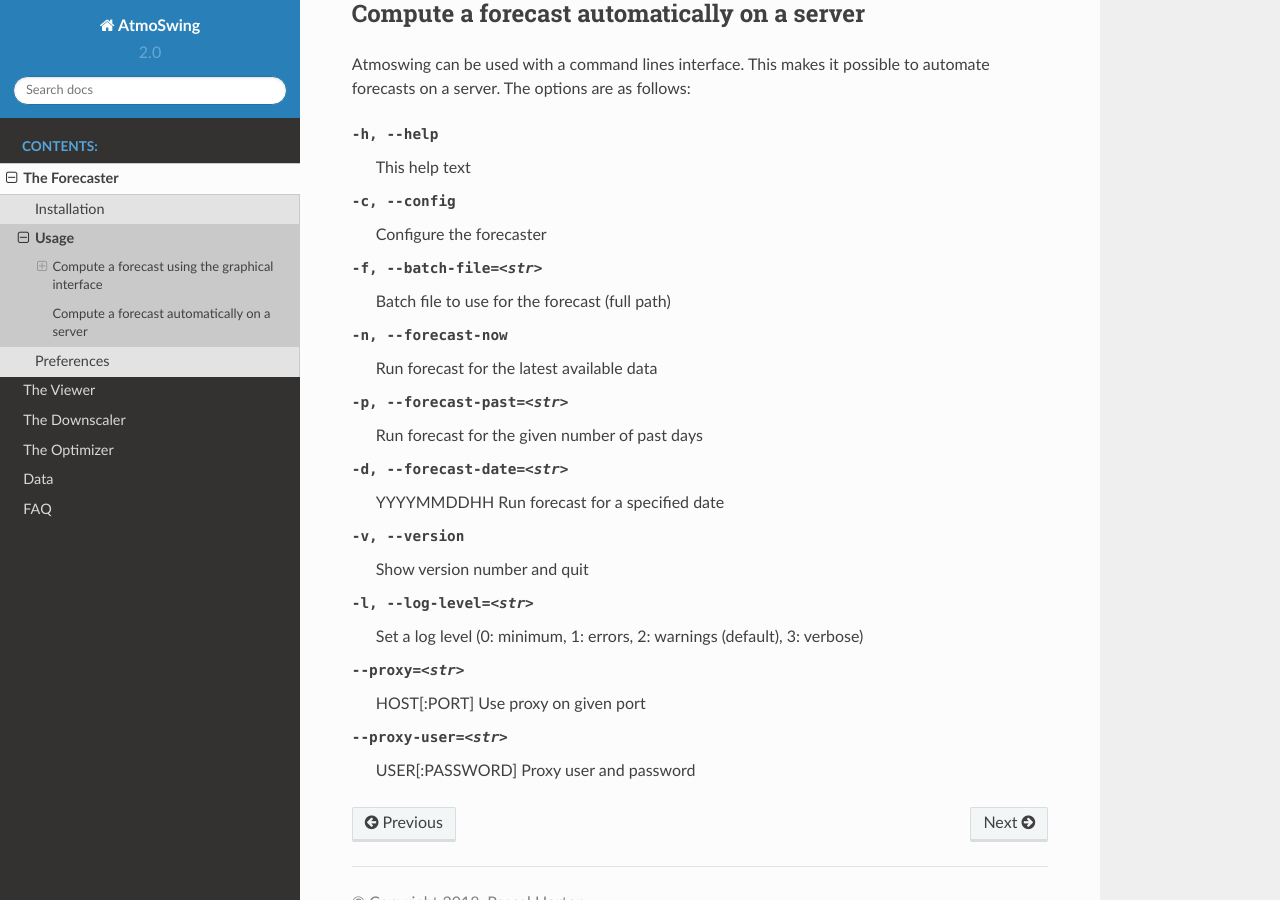
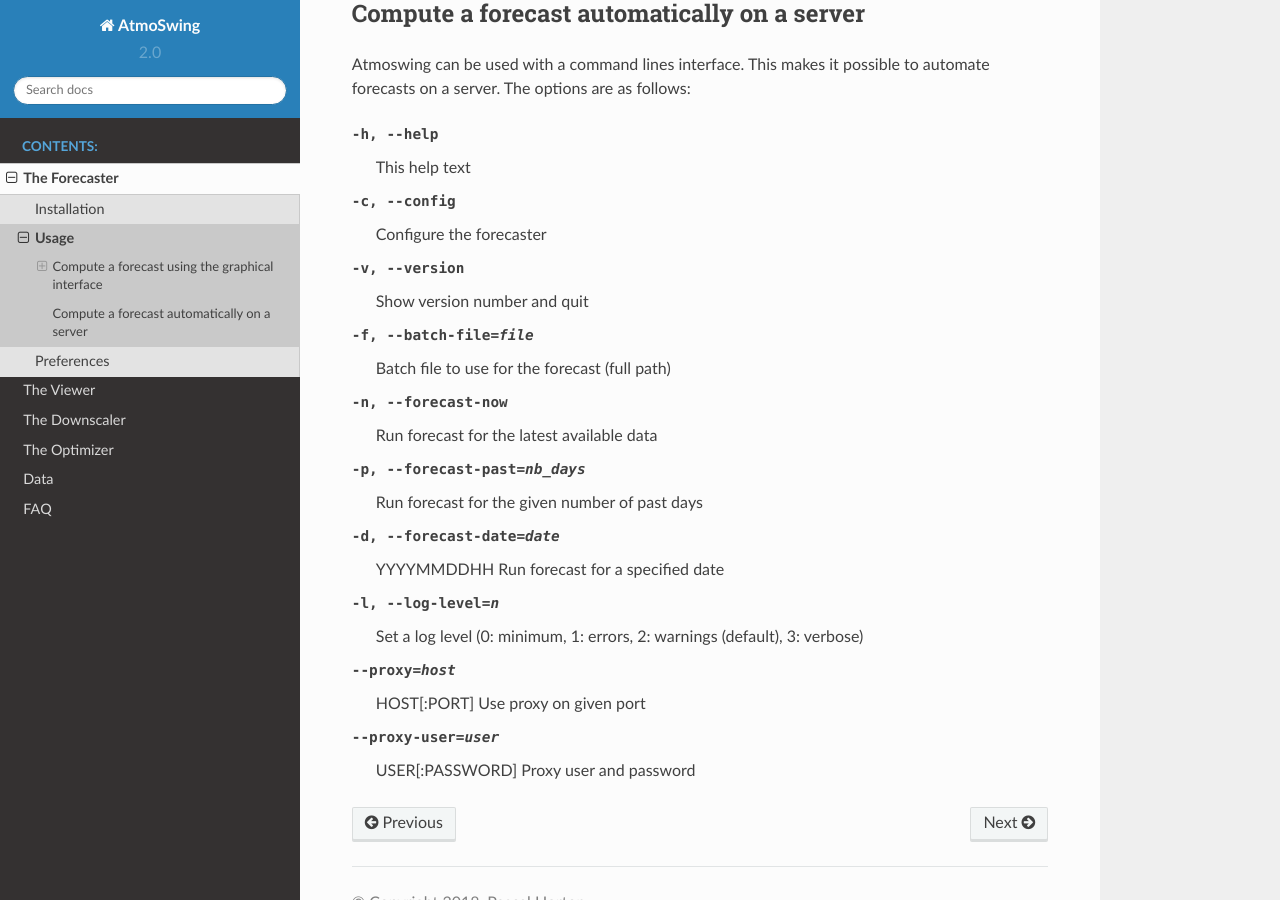
Before and after one commit to atmoswing/atmoswing-user-manual, a Sphinx documentation site: the page built from docs/app-forecaster/usage.rst, in a window 1280 px wide and 900 px high, scrolled down 2070 px. Built offline with Sphinx 7.4.7 and the Read the Docs theme 2.0.0, drawn with Linux system fonts in a browser that asks for light colours; pages that are not in the unit, such as notebooks, are missing from menus.

Commit message:
Update usage.rst

```diff
--- a/docs/app-forecaster/usage.rst
+++ b/docs/app-forecaster/usage.rst
@@ -98,11 +98,11 @@
 
 -h, --help  This help text
 -c, --config  Configure the forecaster
--f, --batch-file=<str>  Batch file to use for the forecast (full path)
+-v, --version  Show version number and quit
+-f, --batch-file=file  Batch file to use for the forecast (full path)
 -n, --forecast-now  Run forecast for the latest available data
--p, --forecast-past=<str>  Run forecast for the given number of past days
--d, --forecast-date=<str>  YYYYMMDDHH Run forecast for a specified date
--v, --version  Show version number and quit
--l, --log-level=<str>  Set a log level (0: minimum, 1: errors, 2: warnings (default), 3: verbose)
---proxy=<str>  HOST[:PORT] Use proxy on given port
---proxy-user=<str>  USER[:PASSWORD] Proxy user and password
+-p, --forecast-past=nb_days  Run forecast for the given number of past days
+-d, --forecast-date=date  YYYYMMDDHH Run forecast for a specified date
+-l, --log-level=n  Set a log level (0: minimum, 1: errors, 2: warnings (default), 3: verbose)
+--proxy=host  HOST[:PORT] Use proxy on given port
+--proxy-user=user  USER[:PASSWORD] Proxy user and password
```
